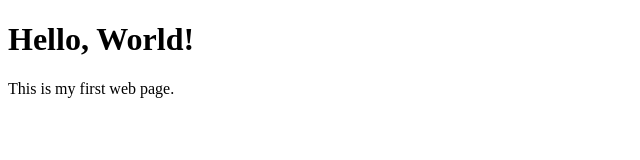
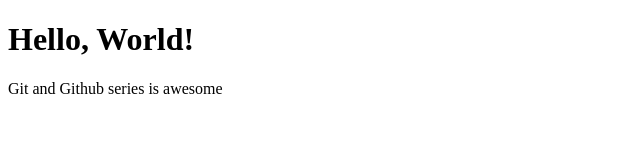
Before and after one commit to ivancybertech/new-repository, a plain HTML site: page index.html in a window 1280 px wide. Shown: the full height of the page, 0-640 px from the left. Drawn offline with Linux system fonts and the light colour scheme.

Commit message:
Added paragraph to index.html

```diff
--- a/index.html
+++ b/index.html
@@ -7,6 +7,6 @@
 </head>
 <body>
     <h1>Hello, World!</h1>
-    <p>This is my first web page.</p>
+    <p>Git and Github series is awesome</p>
 </body>
 </html>
```
